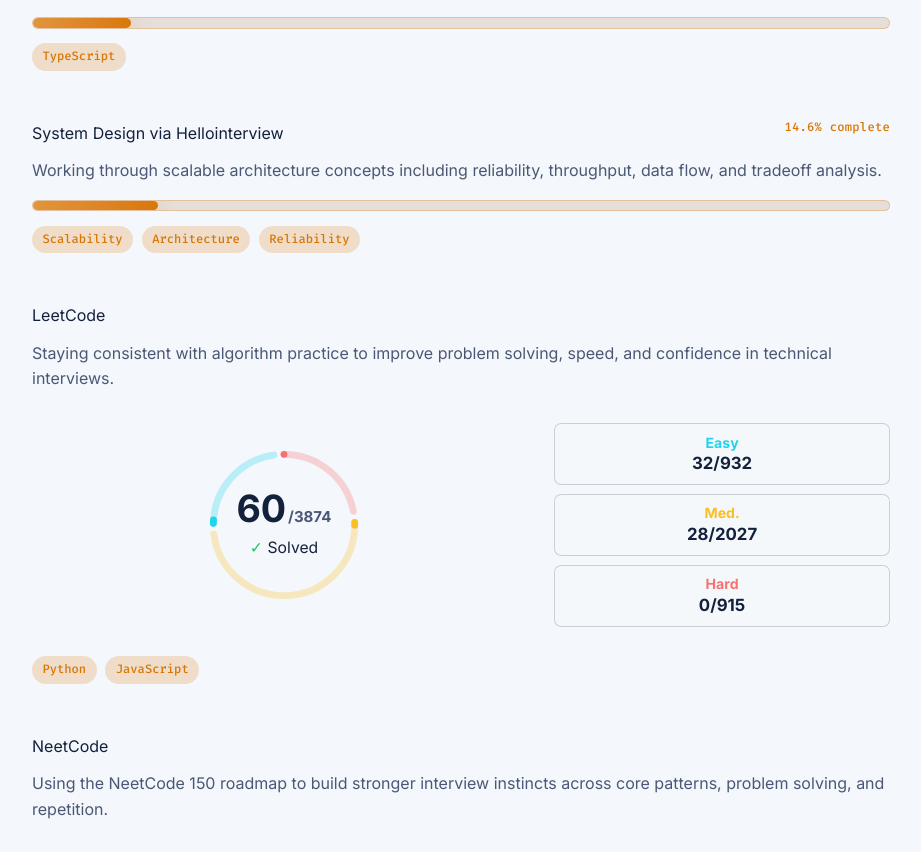
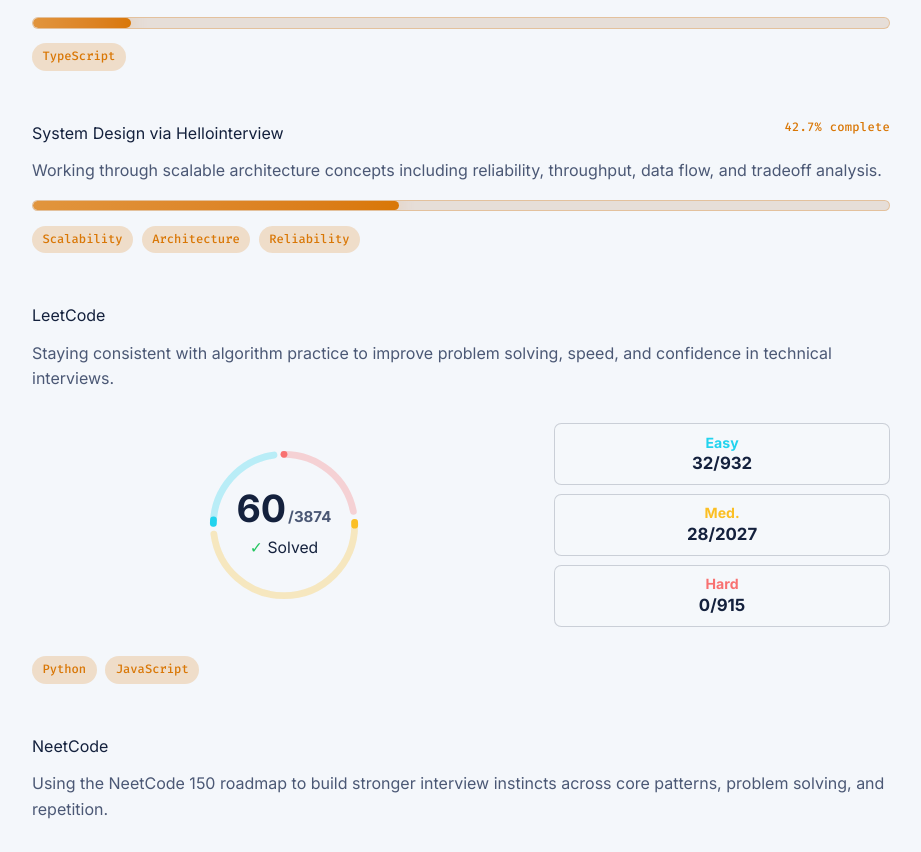
Before and after one commit to kurtluu/portfolio, a React (Vite) app in the folder react-ts-site/: page / in a window 1280 px wide. Shown: the part 2860-3712 px from the top of the page, without its empty margins (179-1100 px from the left). Built offline with nearby package versions, Linux system fonts and the light colour scheme.

Commit message:
Update system design progress

```diff
--- a/react-ts-site/src/App.tsx
+++ b/react-ts-site/src/App.tsx
@@ -130,8 +130,8 @@ const courses: Course[] = [
   },
   {
     title: "System Design via Hellointerview",
-    progress: 14.6,
-    status: "14.6% complete",
+    progress: 42.7,
+    status: "42.7% complete",
     description: "Working through scalable architecture concepts including reliability, throughput, data flow, and tradeoff analysis.",
     tags: ["Scalability", "Architecture", "Reliability"],
   },
```
